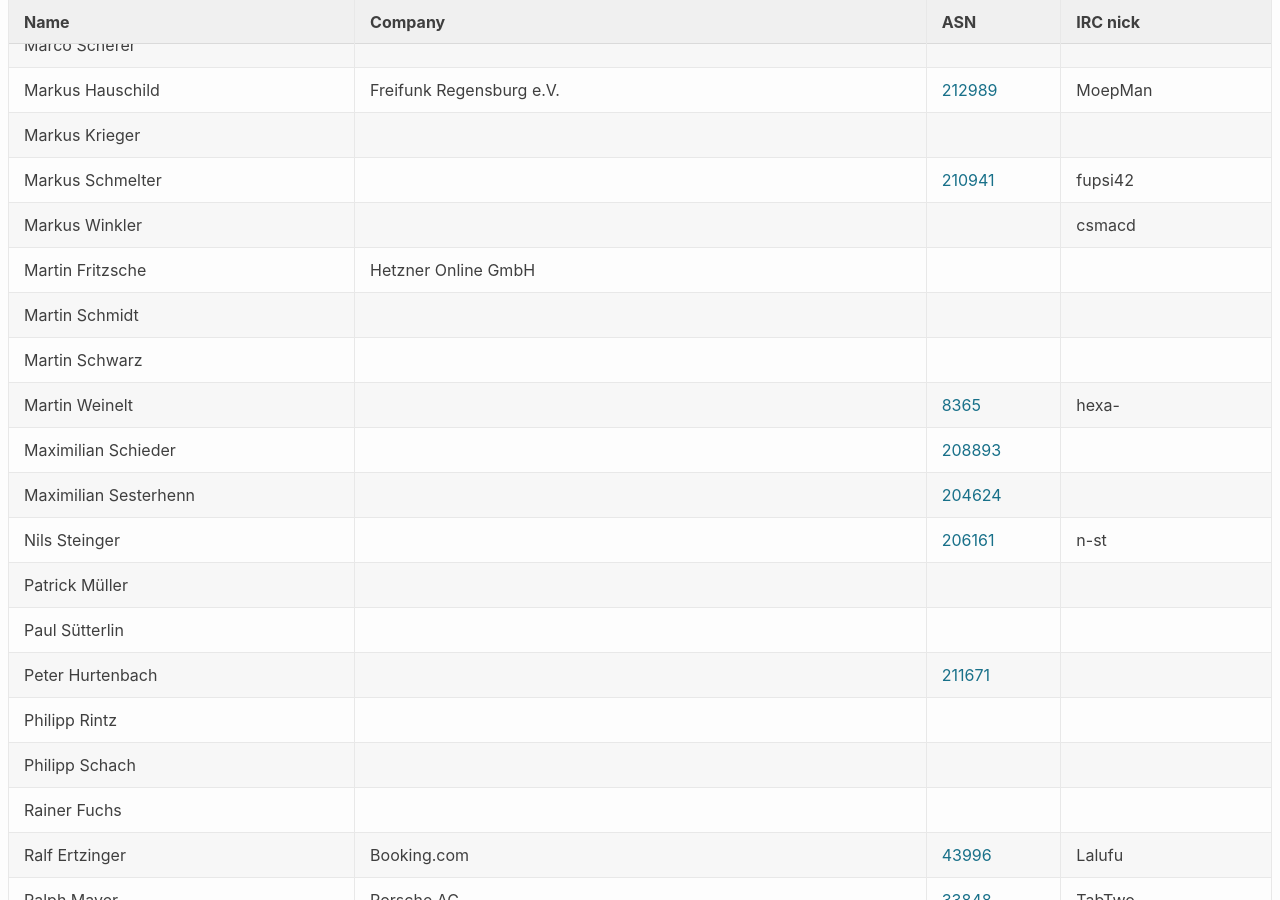
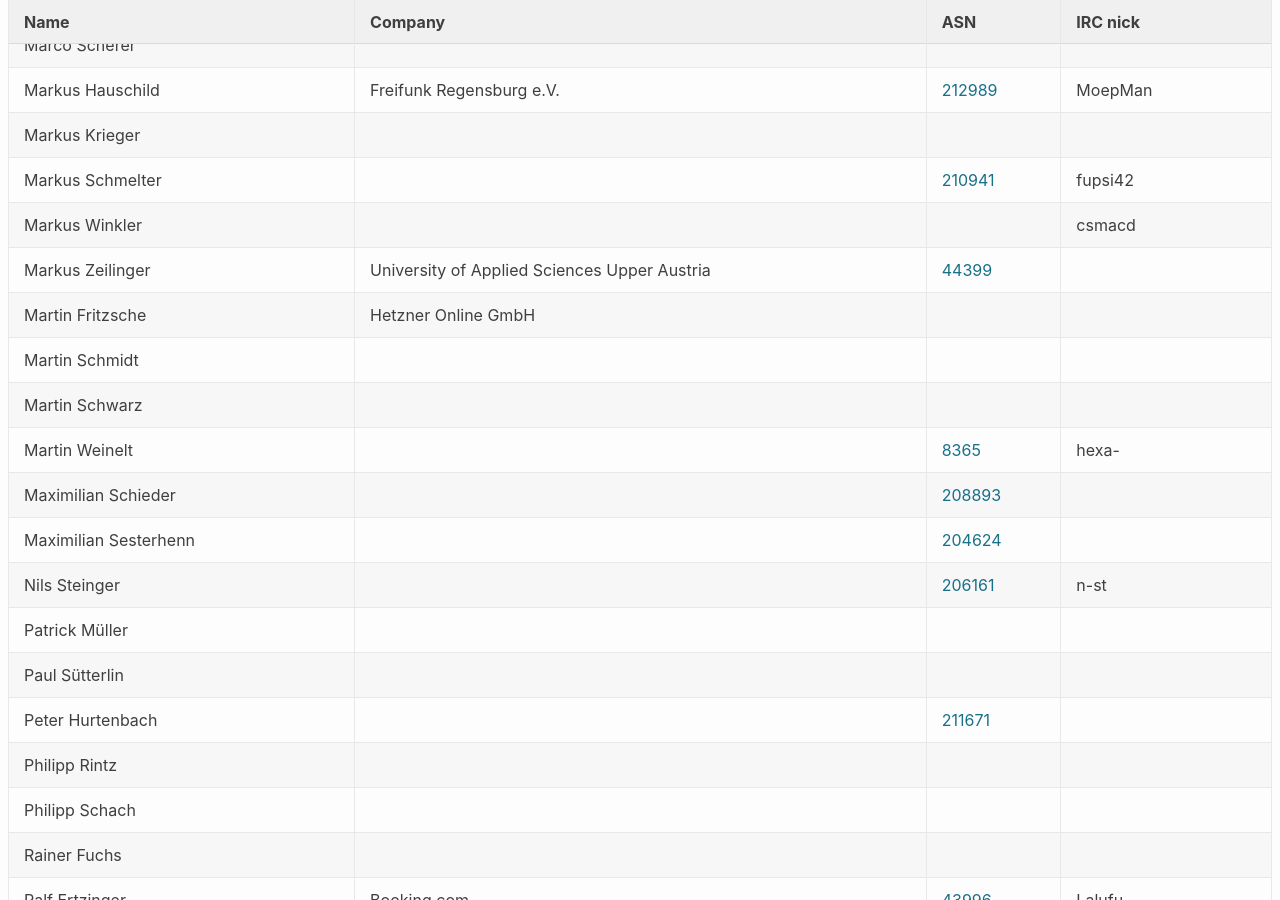
Before and after one commit to denog/pretix-attendeelist, a Jekyll site: the page built from denog14/index.md, in a window 1280 px wide and 900 px high, scrolled down 10554 px. Built offline with Jekyll 4.4.1, drawn with Linux system fonts in a browser that asks for light colours.

Commit message:
Latest data: Thu Oct 13 08:15:47 UTC 2022

```diff
--- a/_data/attendees_denog14_remote.json
+++ b/_data/attendees_denog14_remote.json
@@ -300,6 +300,12 @@
     "asn": null
   },
   {
+    "name": "Markus Zeilinger",
+    "company": "University of Applied Sciences Upper Austria",
+    "irc": null,
+    "asn": "44399"
+  },
+  {
     "name": "Martin Fritzsche",
     "company": "Hetzner Online GmbH",
     "irc": null,
```
